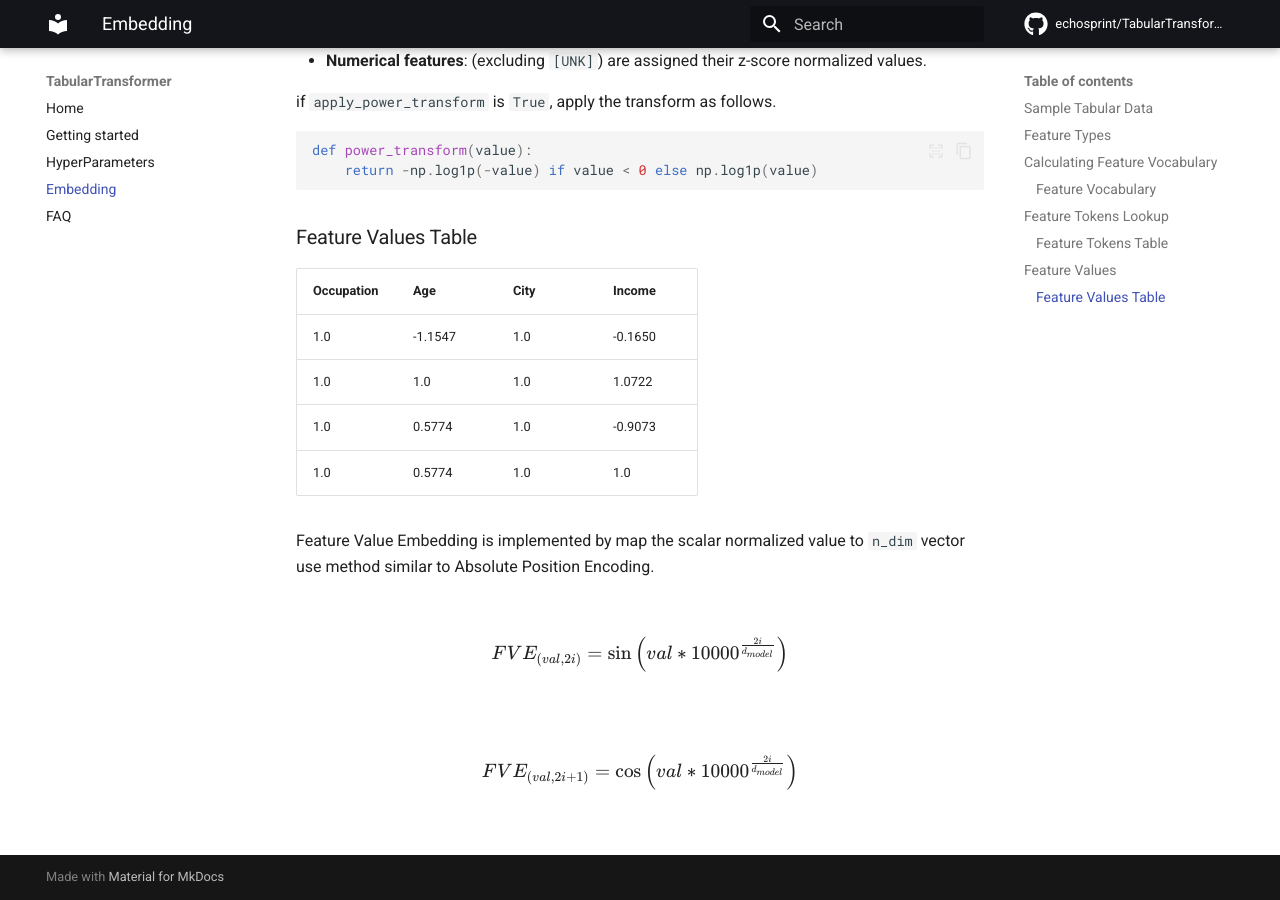
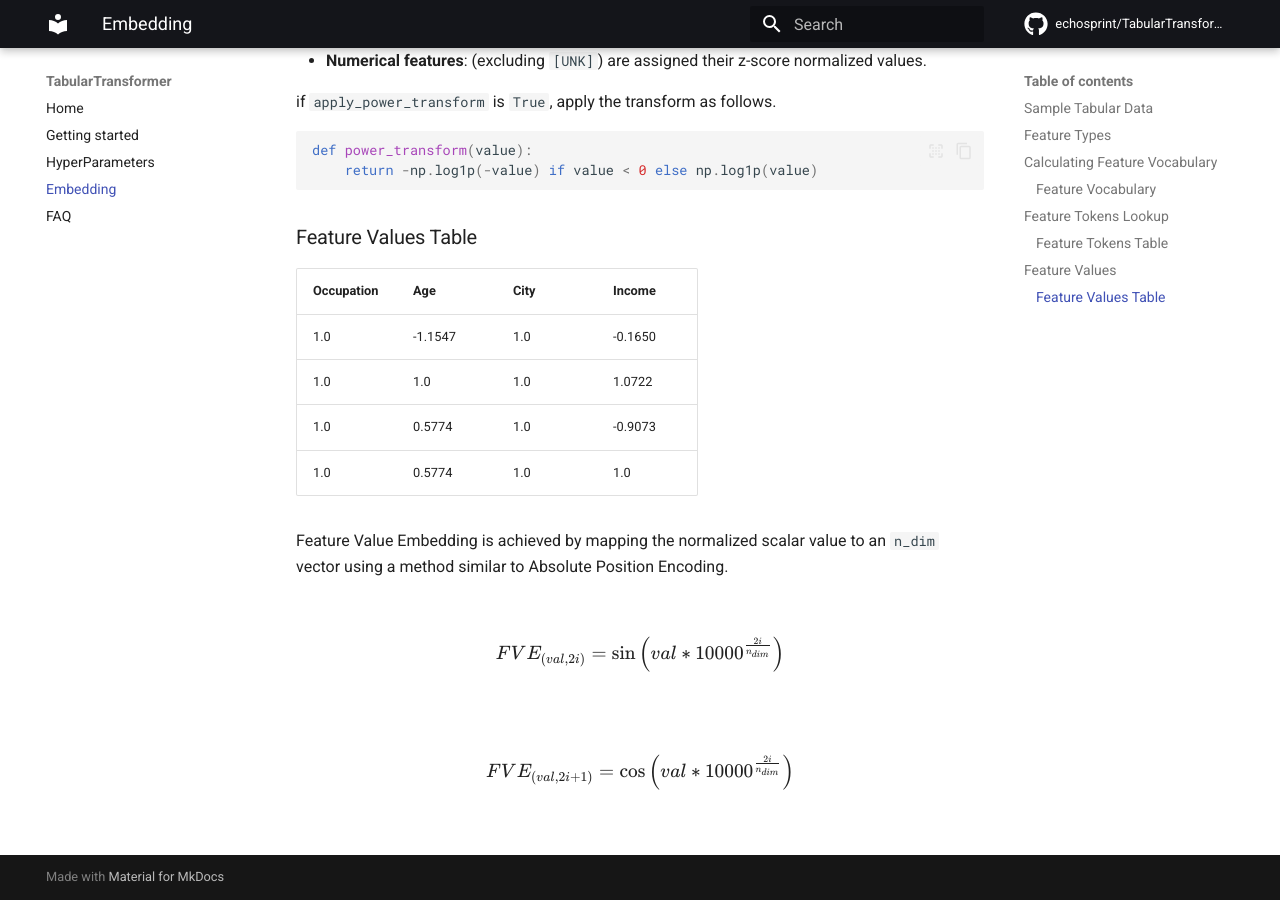
Before and after one commit to echosprint/TabularTransformer, an MkDocs documentation site: the page built from docs/embedding.md, in a window 1280 px wide and 900 px high, scrolled down 2300 px. Built offline with MkDocs 1.6.1 and Material for MkDocs 9.7.7, drawn with Linux system fonts in a browser that asks for light colours; comment, search, counter and statistics services are not loaded.

Commit message:
math support

```diff
--- a/docs/embedding.md
+++ b/docs/embedding.md
@@ -75,13 +75,13 @@ def power_transform(value):
 | 1.0        | 0.5774 | 1.0  | 1.0     |
 
 
-Feature Value Embedding is implemented by map the scalar normalized value to `n_dim` vector
-use method similar to Absolute Position Encoding.
+Feature Value Embedding is achieved by mapping the normalized scalar value
+to an `n_dim` vector using a method similar to Absolute Position Encoding.
 
 $$
-FVE_{(val, 2i)} = \sin\left(val * 10000^{\frac{2i}{d_{model}}}\right)
+FVE_{(val, 2i)} = \sin\left(val * 10000^{\frac{2i}{n_{dim}}}\right)
 $$
 
 $$
-FVE_{(val, 2i+1)} = \cos\left(val * 10000^{\frac{2i}{d_{model}}}\right)
+FVE_{(val, 2i+1)} = \cos\left(val * 10000^{\frac{2i}{n_{dim}}}\right)
 $$
```
